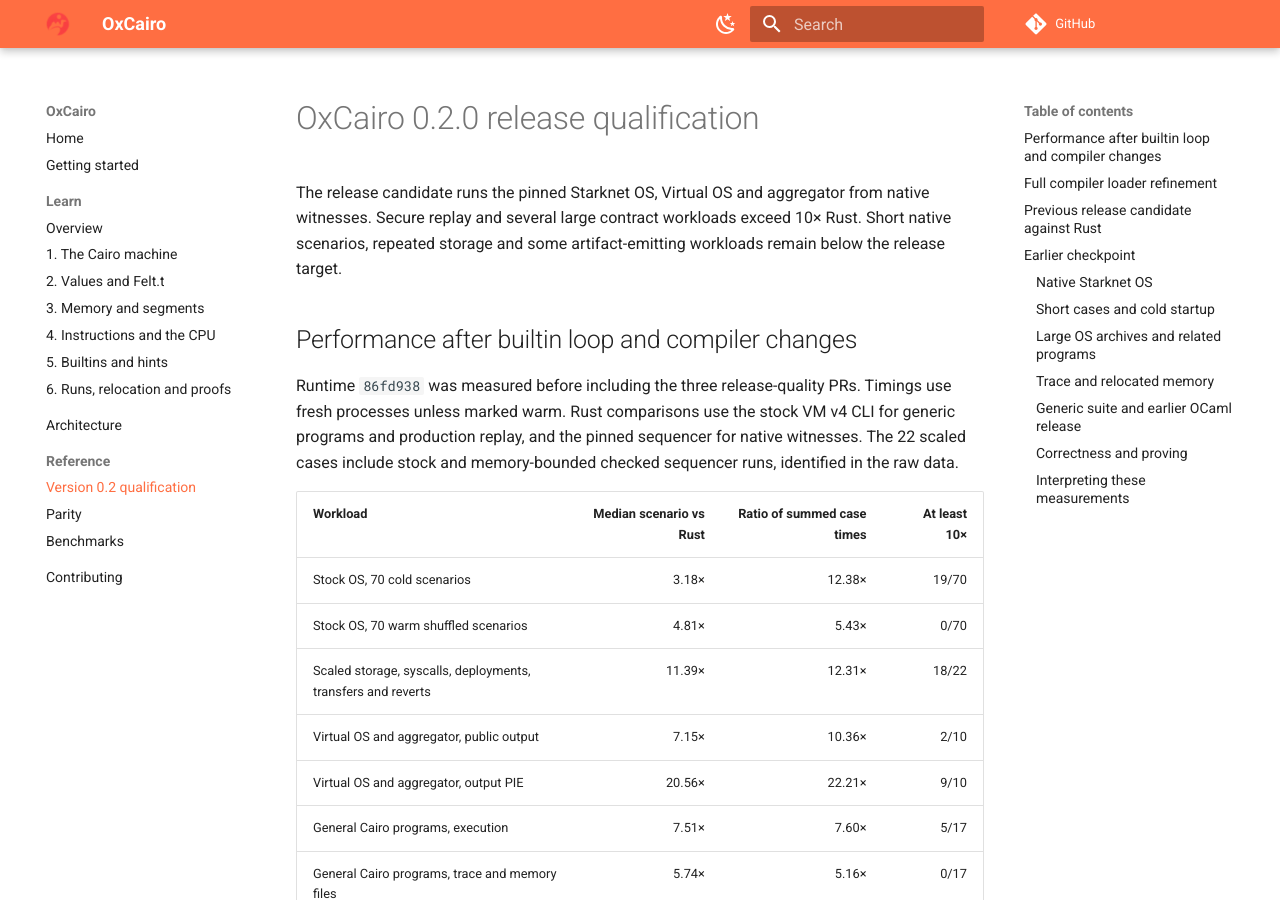
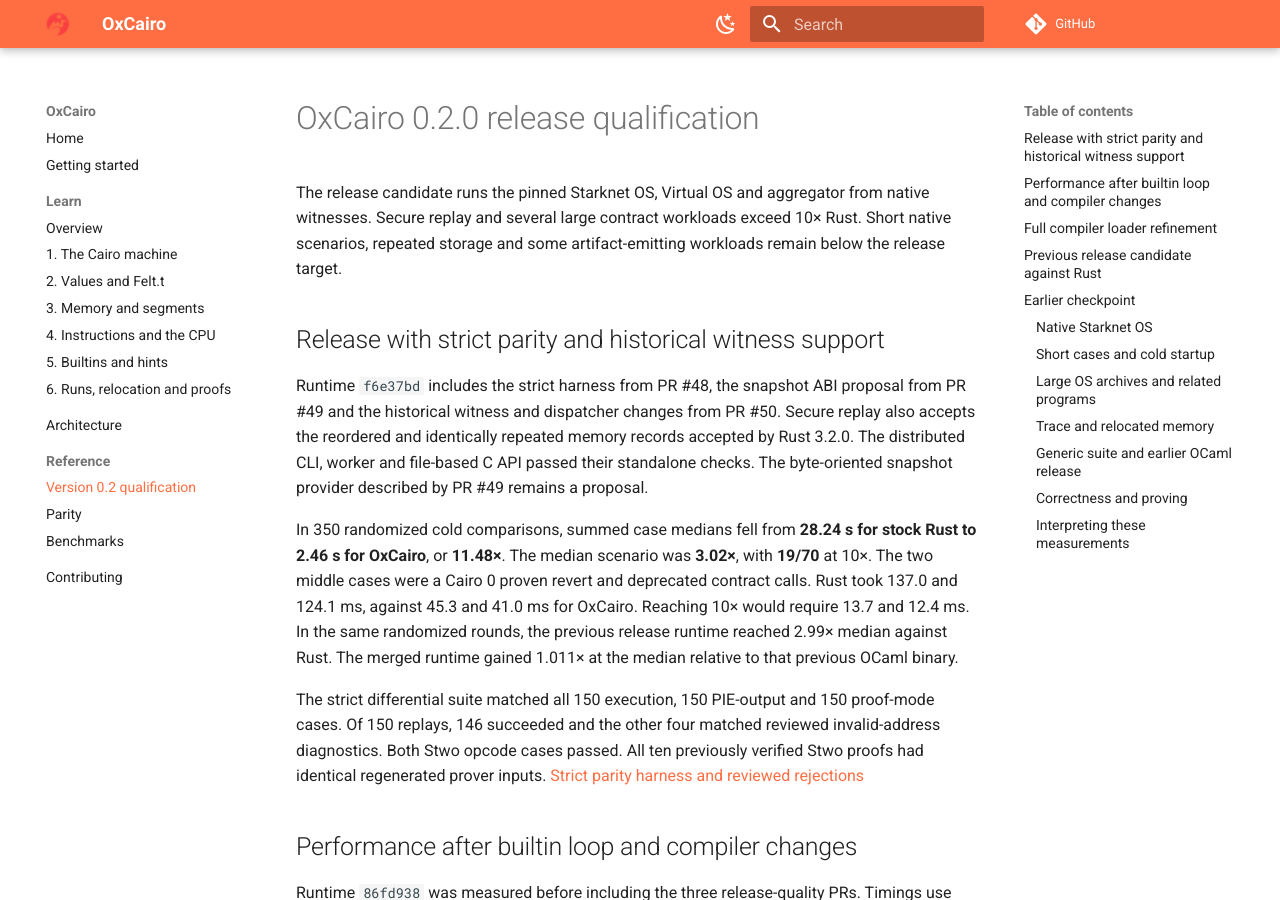
Before and after one commit to teddyjfpender/cairo-vm-ocaml, an MkDocs documentation site: the page built from docs/release-0.2.md, in a window 1280 px wide and 900 px high. Built offline with MkDocs 1.6.1 and Material for MkDocs 9.7.7, drawn with Linux system fonts in a browser that asks for light colours; comment, search, counter and statistics services are not loaded.

Commit message:
Update the release headline and strict parity results after integration

```diff
--- a/docs/release-0.2.md
+++ b/docs/release-0.2.md
@@ -1,6 +1,14 @@
 # OxCairo 0.2.0 release qualification
 
 The release candidate runs the pinned Starknet OS, Virtual OS and aggregator from native witnesses. Secure replay and several large contract workloads exceed 10× Rust. Short native scenarios, repeated storage and some artifact-emitting workloads remain below the release target.
+
+## Release with strict parity and historical witness support
+
+Runtime `f6e37bd` includes the strict harness from PR #48, the snapshot ABI proposal from PR #49 and the historical witness and dispatcher changes from PR #50. Secure replay also accepts the reordered and identically repeated memory records accepted by Rust 3.2.0. The distributed CLI, worker and file-based C API passed their standalone checks. The byte-oriented snapshot provider described by PR #49 remains a proposal.
+
+In 350 randomized cold comparisons, summed case medians fell from **28.24 s for stock Rust to 2.46 s for OxCairo**, or **11.48×**. The median scenario was **3.02×**, with **19/70** at 10×. The two middle cases were a Cairo 0 proven revert and deprecated contract calls. Rust took 137.0 and 124.1 ms, against 45.3 and 41.0 ms for OxCairo. Reaching 10× would require 13.7 and 12.4 ms. In the same randomized rounds, the previous release runtime reached 2.99× median against Rust. The merged runtime gained 1.011× at the median relative to that previous OCaml binary.
+
+The strict differential suite matched all 150 execution, 150 PIE-output and 150 proof-mode cases. Of 150 replays, 146 succeeded and the other four matched reviewed invalid-address diagnostics. Both Stwo opcode cases passed. All ten previously verified Stwo proofs had identical regenerated prover inputs. [Strict parity harness and reviewed rejections](parity.md)
 
 ## Performance after builtin loop and compiler changes
 
```
Also changed, not shown: README.md (+1 -1 lines).
